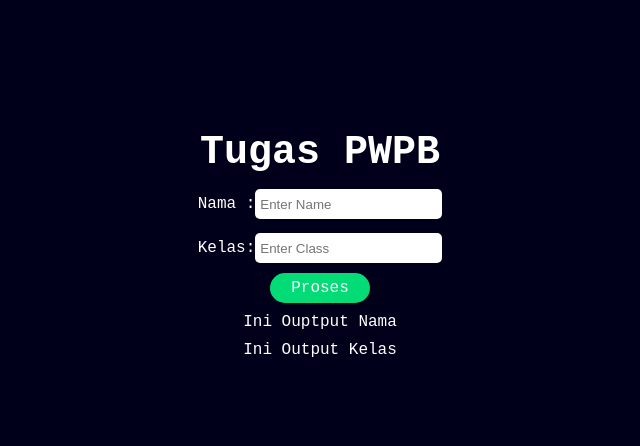
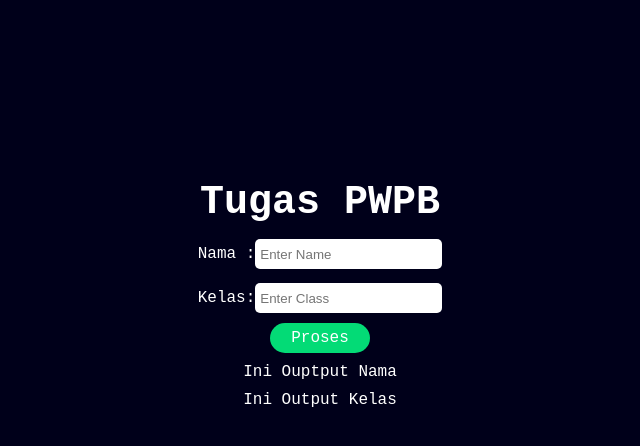
Before and after one commit to mrz-f0Th/InputSystem.github.io, a plain HTML site: page index.html in a window 1280 px wide. Shown: the whole page, without its empty margins (320-960 px from the left). Drawn offline with Linux system fonts and the light colour scheme.

Commit message:
Update style.css

```diff
--- a/style.css
+++ b/style.css
@@ -5,7 +5,6 @@
 
 body {
     width: 100%;
-    max-height: 100vh;
     display: flex;
     color: white;
     background-color: #00001a;
@@ -14,7 +13,7 @@ body {
 .container {
     width: 100%;
     margin: auto;
-    margin-top: 100px;
+    margin-top: 150px;
     padding: 20px 0px;
     transition: 1s;
 }
@@ -69,3 +68,9 @@ h1 {
     margin-bottom: 10px;
     outline-style: none;
 }
+
+@media(max-width: 350px) {
+    .container {
+        margin-top: 30px;
+    }
+}
```
